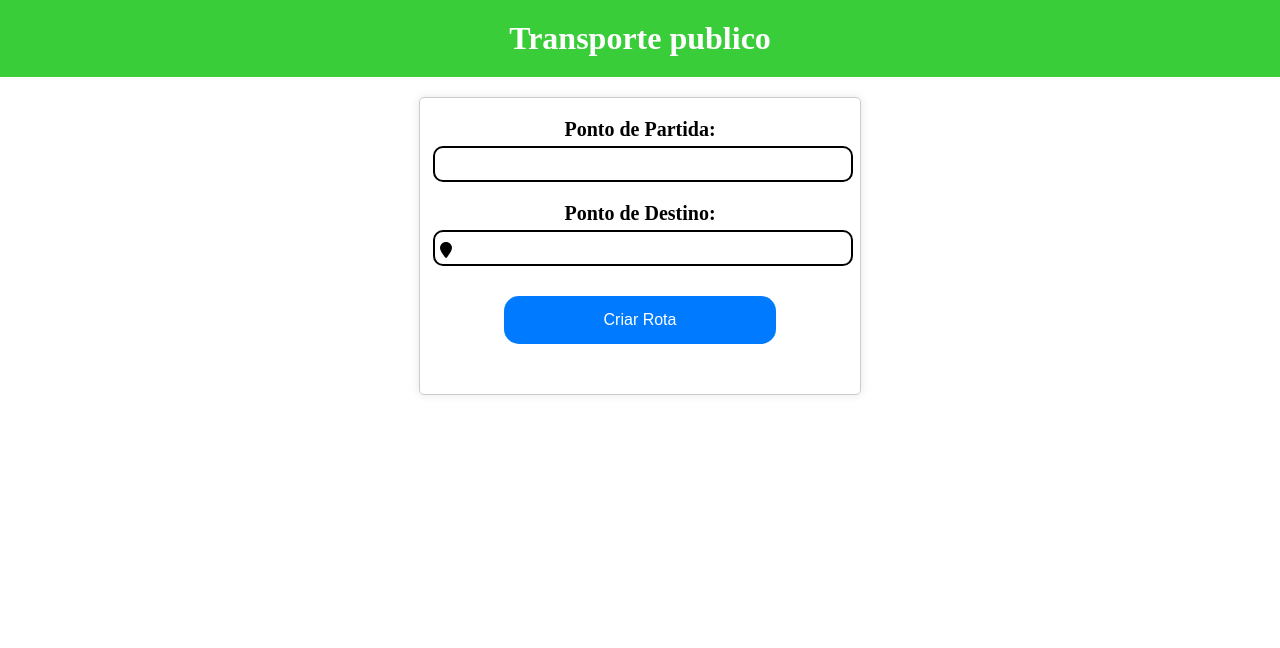
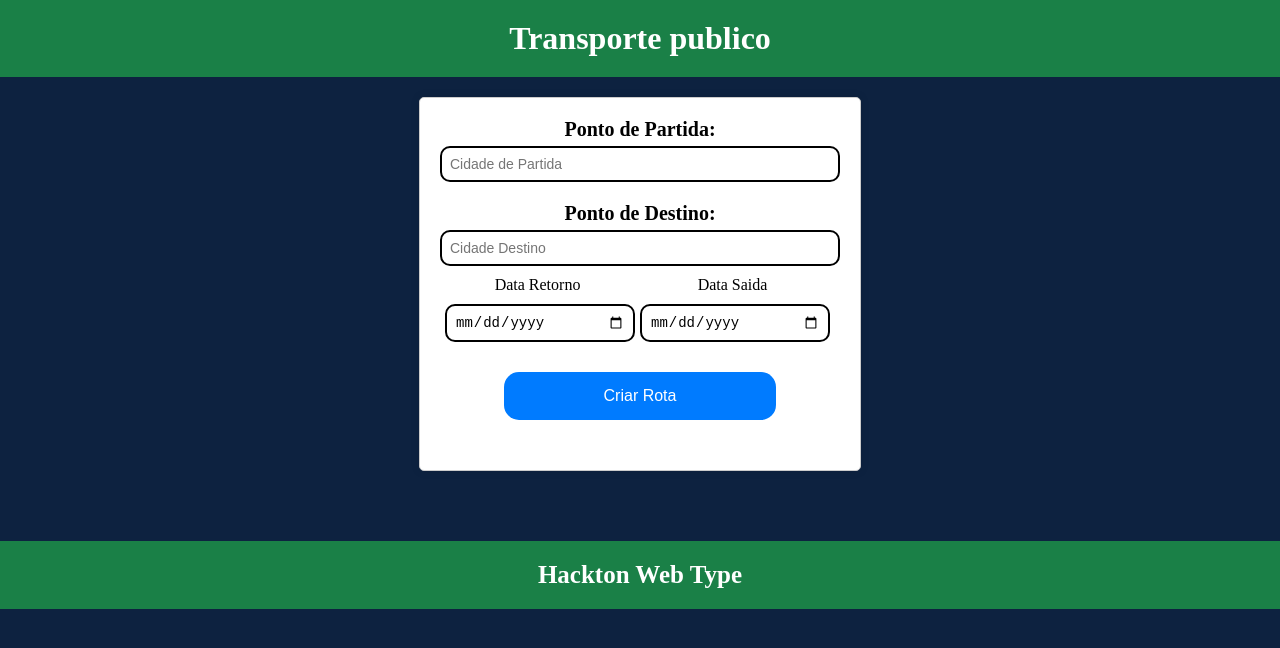
Before and after one commit to Guilhermecds/ProjetoReactHackaton, a React (Vite) app in the folder reacthackaton/: page / in a window 1280 px wide. Shown: the top 648 px of the page. Built offline with nearby package versions, Linux system fonts and the light colour scheme.

Commit message:
feat: formulario com datas

```diff
--- a/reacthackaton/src/App.tsx
+++ b/reacthackaton/src/App.tsx
@@ -3,6 +3,7 @@ import reactLogo from './assets/react.svg'
 import viteLogo from '/vite.svg'
 import { Header } from './Components/Header'
 import { Rotas } from './Components/Rotas'
+import { Footer } from './Components/Footer'
 
 function App() {
   const [count, setCount] = useState(0)
@@ -12,9 +13,10 @@ function App() {
 
       <Header />
 
-      <Rotas />
-{/*
-        <h1>TESTE</h1> */}
+          <Rotas />
+
+
+      <Footer />
 
 
     </>
--- /dev/null
+++ b/reacthackaton/src/Components/Footer/index.tsx
@@ -0,0 +1,21 @@
+// import "./estilo.css"
+import { Container, Label } from "./styles"
+
+
+interface PropsFooter {
+    // abrirModal: () => void;
+}
+
+
+export const Footer = (props: PropsFooter) => {
+    return (
+
+        <Container>
+
+            <Label >Hackton Web Type</Label>
+
+        </Container >
+
+
+    )
+}
--- /dev/null
+++ b/reacthackaton/src/Components/Footer/styles.ts
@@ -0,0 +1,18 @@
+import { FontAwesomeIcon } from '@fortawesome/react-fontawesome';
+import styled from 'styled-components';
+
+// Criando os componentes estilizados
+
+export const Container = styled.div`
+    background-color: #1a8047;
+    padding: 20px;
+    text-align: center;
+    margin-top: 70px;
+`;
+
+export const Label = styled.label`
+    font-size: 25px;
+    color: #fff;
+    font-weight: bold;
+
+`
--- a/reacthackaton/src/Components/Header/estilo.css
+++ b/reacthackaton/src/Components/Header/estilo.css
@@ -6,7 +6,7 @@
 /* styles.css */
 
 header {
-    background-color: rgb(57, 205, 57);
+    background-color: #1a8047;
     padding: 20px; /* Adicionando algum espaço interno para melhorar a aparência */
     text-align: center; /* Centralizando o conteúdo dentro do cabeçalho */
 }
--- /dev/null
+++ b/reacthackaton/src/Components/Rotas/estilo.css
@@ -0,0 +1,7 @@
+*{
+    padding:  0px;
+    margin: 0px;
+}
+body{
+    background-color: #0d2240;
+}
--- a/reacthackaton/src/Components/Rotas/index.tsx
+++ b/reacthackaton/src/Components/Rotas/index.tsx
@@ -1,8 +1,9 @@
 import React, { useState } from "react";
-import { FormContainer, FormGroup, Label, Input, Button, Icon } from './styles';
+import { FormContainer, FormGroup, Label, Input, Button, Icon, InputDate } from './styles';
 import styled from 'styled-components';
 import { FontAwesomeIcon } from '@fortawesome/react-fontawesome';
 import { faMapMarker, faUser } from '@fortawesome/free-solid-svg-icons';
+import  './estilo.css'
 // interface PropsHeader {
 //     // abrirModal: () => void;
 // }
@@ -25,21 +26,46 @@ export const Rotas = () => {
             <FormGroup>
                 <Label>Ponto de Partida:</Label>
                 <Input
-                    type="text"
-                /*value={startPoint}
-                onChange={(e) => setStartPoint(e.target.value)}
-                required */
+                type="text"
+                placeholder="Cidade de Partida"
+
+                // value={startPoint}
+                // onChange={(e) => setStartPoint(e.target.value)}
+                // required
                 />
             </FormGroup>
             <FormGroup>
                 <Label>Ponto de Destino:</Label>
-                <Icon icon={faMapMarker} />
                 <Input
                     type="text"
+                    placeholder="Cidade Destino"
                 // value={endPoint}
                 // onChange={(e) => setEndPoint(e.target.value)}
                 // required
                 />
+
+                <div style={{ display: "flex" }}>
+
+                    <div style={{ marginTop: "10px" }}>
+                        <p>Data Retorno</p>
+                        <InputDate
+                            type="date"
+                        // value={endPoint}
+                        // onChange={(e) => setEndPoint(e.target.value)}
+                        // required
+                        />
+                    </div>
+
+                    <div style={{ marginTop: "10px" }}>
+                        <p>Data Saida</p>
+                        <InputDate
+                            type="date"
+                        // value={endPoint}
+                        // onChange={(e) => setEndPoint(e.target.value)}
+                        // required
+                        />
+                    </div>
+                </div>
             </FormGroup>
             <FormGroup>
                 <Button type="submit">Criar Rota</Button>
--- a/reacthackaton/src/Components/Rotas/styles.ts
+++ b/reacthackaton/src/Components/Rotas/styles.ts
@@ -9,6 +9,7 @@ export const FormContainer = styled.form`
   border: 1px solid #ccc;
   border-radius: 5px;
   box-shadow: 0 0 10px rgba(0, 0, 0, 0.1);
+  background-color: #fff
 `;
 
 export const FormGroup = styled.div`
@@ -26,13 +27,25 @@ export const Label = styled.label`
 `;
 
 export const Input = styled.input`
-  width: 100%;
+  width: 95%;
   padding: 8px;
-  margin-left: -7px;
+  // margin-left: 5px;
   font-size: 14px;
   border: 2px solid ;
   border-radius: 10px;
 `;
+
+
+export const InputDate = styled.input`
+  margin-top: 10px;
+  width: 170px;
+  padding: 8px;
+  margin-left: 5px;
+  font-size: 14px;
+  border: 2px solid ;
+  border-radius: 10px;
+`;
+
 
 export const Button = styled.button`
   background-color: #007bff;
@@ -52,4 +65,5 @@ export const Icon = styled(FontAwesomeIcon)`
   position: absolute;
   top: 242px;
   color: black;
+  margin-left: 15px;
 `;
```
Also changed, not shown: reacthackaton/src/Components/CustonModal/index.tsx (added, +142 -0 lines), reacthackaton/src/Components/CustonModal/style.tsx (added).
